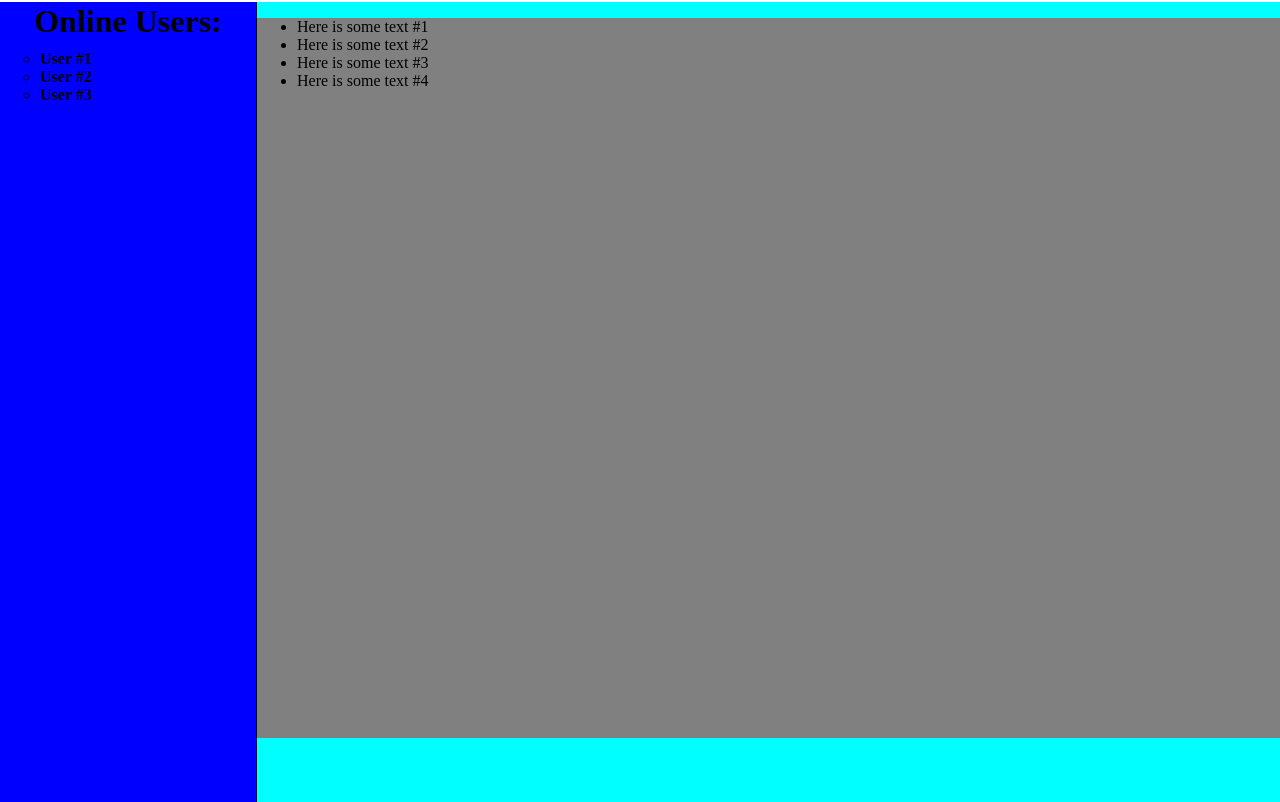
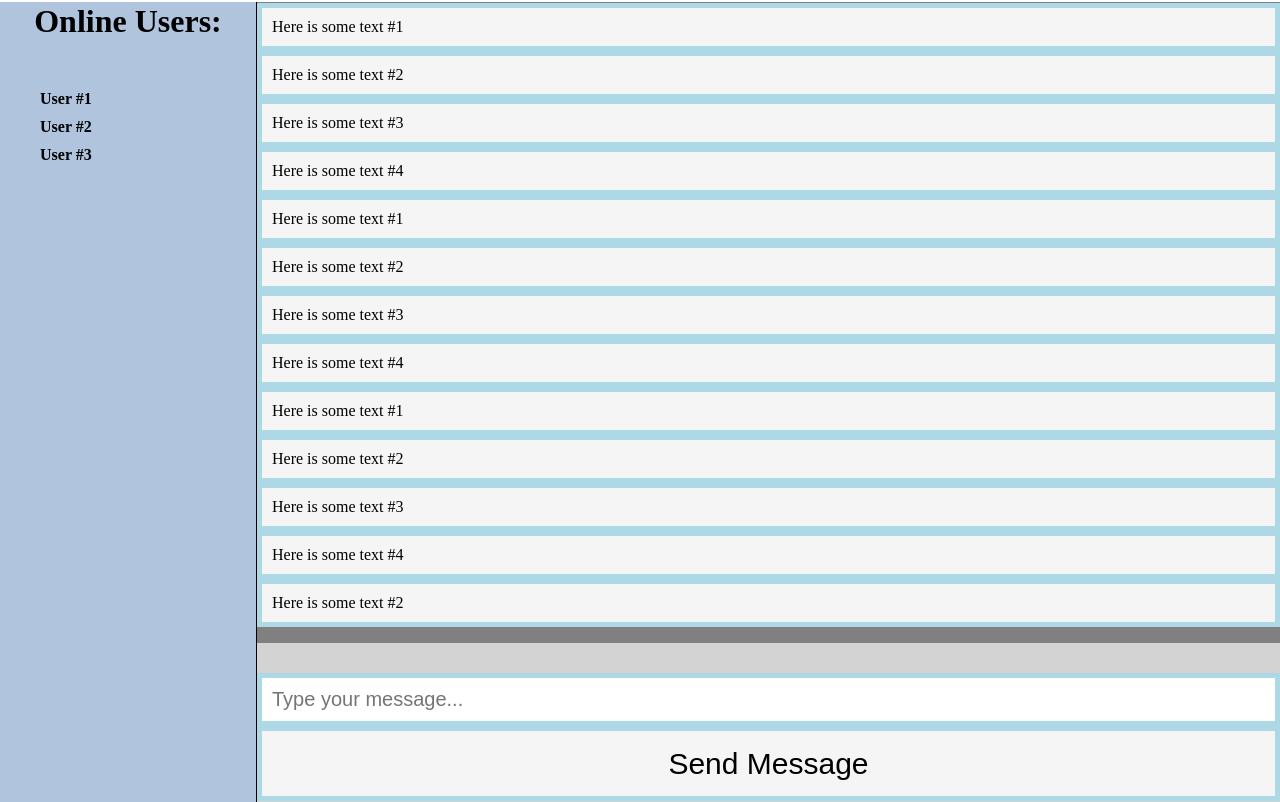
Before and after one commit to blkdm0n/chat-application, a website: page public/index.html in a window 1280 px wide. Both pictures are taken after typing "Sample" into the empty fields and a click on the input "Log-in". Drawn offline with nearby package versions, Linux system fonts and the light colour scheme; no server answers.

Commit message:
most of styling for chat app is complete

```diff
--- a/public/index.html
+++ b/public/index.html
@@ -43,7 +43,22 @@
           <li>Here is some text #2</li>
           <li>Here is some text #3</li>
           <li>Here is some text #4</li>
+          <li>Here is some text #1</li>
+          <li>Here is some text #2</li>
+          <li>Here is some text #3</li>
+          <li>Here is some text #4</li>
+          <li>Here is some text #1</li>
+          <li>Here is some text #2</li>
+          <li>Here is some text #3</li>
+          <li>Here is some text #4</li>
+          <li>Here is some text #2</li>
         </ul>
+      </div>
+      <div id="message-form-area">
+        <form id="message-form" action="">
+          <input id="message" type="text" placeholder="Type your message..." autocomplete="off">
+          <input id="message-submit" type="submit" value="Send Message">
+        </form>
       </div>
     </div>
   </div>
--- a/public/styles.css
+++ b/public/styles.css
@@ -11,7 +11,7 @@ body {
   margin: 0;
   padding: 0;
   border-top: 1px solid transparent;
-  /* overflow: hidden; */
+  overflow: hidden;
 }
 
 #login-area {
@@ -71,8 +71,8 @@ body {
   height: 100%;
   width: 20%;
   border-right: 1px solid #000000;
-  background-color: blue;
-  float:left;ç
+  background-color: lightsteelblue;
+  float: left;
 }
 
 #chat-window #users-area #online-users {
@@ -93,20 +93,64 @@ body {
 }
 
 #users {
-  list-style-type: circle;
+  list-style-type: none;
   font-weight: bold;
+  margin-top: 50px;
+}
+
+#users li {
   margin-top: 10px;
 }
 
 #message-area {
   height: 100%;
   width: calc(80% - 1px);
-  background-color: aqua;
+  background-color: lightgray;
   display: inline-block;
 }
 
 #chat-window #message-area #display-message-area {
   width: 100%;
-  height: 90%;
+  height: 80%;
   background-color: gray;
+  border-top: 1px solid transparent;
 }
+
+#messages {
+  margin: 0;
+  padding: 0;
+}
+
+#messages li {
+  list-style-type: none;
+  padding: 10px 10px 10px 10px;
+  background-color: whitesmoke;
+  border: 5px solid lightblue;
+}
+
+#message {
+  margin-top: 30px;
+  padding: 10px 10px 10px 10px;
+  width: calc(100% - 30px);
+  height: 20%;
+  font-size: 20px;
+  border: 5px solid lightblue;
+}
+
+#message > li:nth-child(odd) {
+  background-color: lightskyblue;
+}
+
+#message-submit {
+  font-size: 30px;
+  padding: 10px 10px 10px 10px;
+  background-color: transparent;
+  border: 5px solid lightblue;
+  height: 75px;
+  width: 100%;
+  text-align: center;
+  cursor: pointer;
+  outline: none;
+  outline-offset: 0px;
+  background-color: whitesmoke;
+}
```
